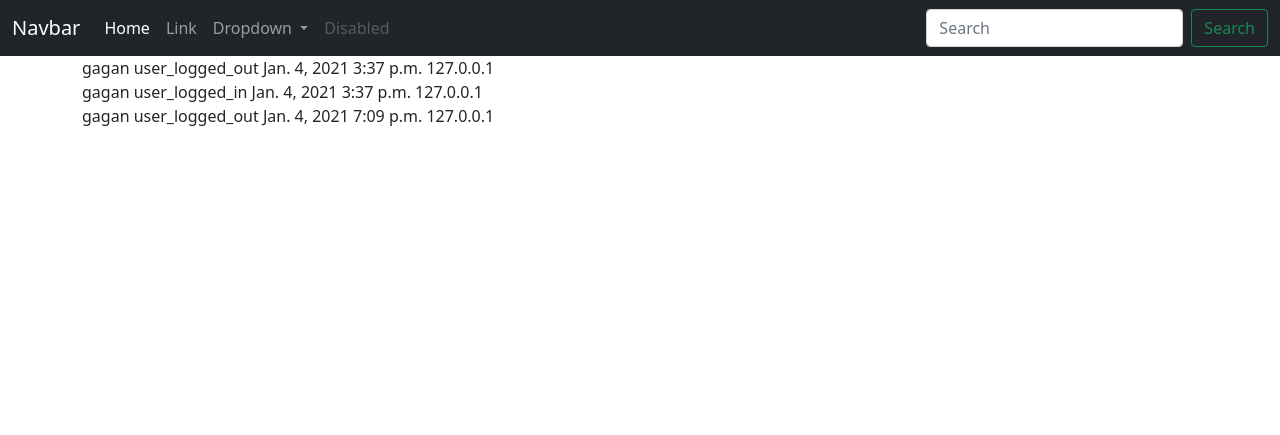
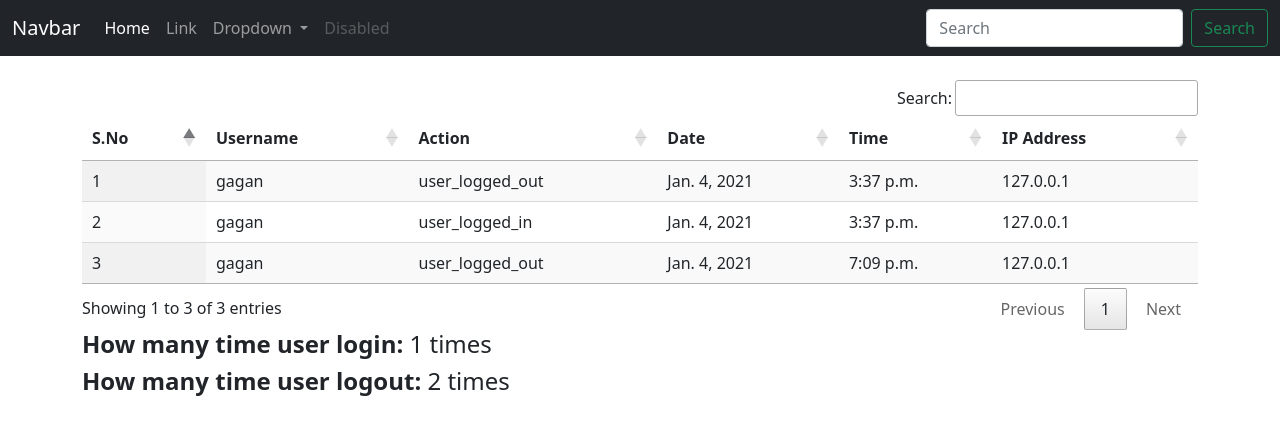
Before and after one commit to er-gagan/User-Loggin-Analytics-Django, a Django app: page /today?id=1 in a window 1280 px wide. Shown: the top 435 px of the page. Run offline with Django 3.2, Linux system fonts and the light colour scheme; data comes from the database, SQL or seed files in the repository; some libraries are stand-ins or nearby versions.

Commit message:
Frontend complete
Frontend complete

```diff
--- a/App/views.py
+++ b/App/views.py
@@ -1,5 +1,5 @@
 from datetime import datetime
-from django.shortcuts import redirect, render
+from django.shortcuts import render
 from .models import AuditEntry
 from django.contrib.auth.models import User
 from django.db.models import Q
@@ -23,13 +23,13 @@ def last(request):
     username = user.username
 
     userLast30daysData = AuditEntry.objects.filter(username__iexact=username)
-    for i in userLast30daysData:
-        print(i.action, i.date, i.time, i.ip, i.username)
+    # for i in userLast30daysData:
+    #     print(i.action, i.date, i.time, i.ip, i.username)
     userLoggedIn = AuditEntry.objects.filter(Q(username__iexact=username) & Q(action__iexact="user_logged_in")).count()
     userLoggedOut = AuditEntry.objects.filter(Q(username__iexact=username) & Q(action__iexact="user_logged_out")).count()
-    print("user Logged in count:",userLoggedIn)
-    print("user Logged out count:",userLoggedOut)
-    return redirect('/')
+    # print("user Logged in count:",userLoggedIn)
+    # print("user Logged out count:",userLoggedOut)
+    return render(request,'App/show.html', {'userData':userLast30daysData, 'userLoggedIn':userLoggedIn, 'userLoggedOut':userLoggedOut})
 
 def yesterday(request):
     Id = request.GET['id']
@@ -44,14 +44,13 @@ def yesterday(request):
     date = year+"-"+month+"-"+day
 
     userYesterdayData = AuditEntry.objects.filter(Q(username__iexact=username) & Q(date__iexact=date))
-    for i in userYesterdayData:
-        print(i.action, i.date, i.time, i.ip, i.username)
+    # for i in userYesterdayData:
+    #     print(i.action, i.date, i.time, i.ip, i.username)
     userLoggedIn = AuditEntry.objects.filter(Q(username__iexact=username) & Q(date__iexact=date) & Q(action__iexact="user_logged_in")).count()
     userLoggedOut = AuditEntry.objects.filter(Q(username__iexact=username) & Q(date__iexact=date) & Q(action__iexact="user_logged_out")).count()
-    print("user Logged in count:",userLoggedIn)
-    print("user Logged out count:",userLoggedOut)
-
-    return redirect('/')
+    # print("user Logged in count:",userLoggedIn)
+    # print("user Logged out count:",userLoggedOut)
+    return render(request,'App/show.html', {'userData':userYesterdayData, 'userLoggedIn':userLoggedIn, 'userLoggedOut':userLoggedOut})
 
 def today(request):
     Id = request.GET['id']
@@ -66,10 +65,10 @@ def today(request):
     date = year+"-"+month+"-"+day
 
     userTodayData = AuditEntry.objects.filter(Q(username__iexact=username) & Q(date__iexact=date))
-    for i in userTodayData:
-        print(i.action, i.date, i.time, i.ip, i.username)
+    # for i in userTodayData:
+    #     print(i.action, i.date, i.time, i.ip, i.username)
     userLoggedIn = AuditEntry.objects.filter(Q(username__iexact=username) & Q(date__iexact=date) & Q(action__iexact="user_logged_in")).count()
     userLoggedOut = AuditEntry.objects.filter(Q(username__iexact=username) & Q(date__iexact=date) & Q(action__iexact="user_logged_out")).count()
-    print("user Logged in count:",userLoggedIn)
-    print("user Logged out count:",userLoggedOut)
-    return render(request,'App/today.html', {'userTodayData':userTodayData})
+    # print("user Logged in count:",userLoggedIn)
+    # print("user Logged out count:",userLoggedOut)
+    return render(request,'App/show.html', {'userData':userTodayData, 'userLoggedIn':userLoggedIn, 'userLoggedOut':userLoggedOut})
--- /dev/null
+++ b/templates/App/show.html
@@ -0,0 +1,31 @@
+{% extends "base.html" %}
+{% load static %}
+{% block body %}
+<div class="container my-4">
+    <table id="example" class="display nowrap" style="width:100%">
+        <thead>
+            <th>S.No</th>
+            <th>Username</th>
+            <th>Action</th>
+            <th>Date</th>
+            <th>Time</th>
+            <th>IP Address</th>
+        </thead>
+        <tbody>
+            {% for i in userData %}
+            <tr>
+                <td>{{forloop.counter}}</td>
+                <td>{{i.username}}</td>
+                <td>{{i.action}}</td>
+                <td>{{i.date}}</td>
+                <td>{{i.time}}</td>
+                <td>{{i.ip}}</td>
+            </tr>
+            {% endfor %}
+        </tbody>
+    </table>
+
+    <h4><b>How many time user login: </b>{{userLoggedIn}} times</h3>
+    <h4><b>How many time user logout: </b>{{userLoggedOut}} times</h3>
+</div>
+{% endblock body %}
--- a/templates/App/today.html
+++ /dev/null
@@ -1,12 +0,0 @@
-{% extends "base.html" %}
-{% block body %}
-<div class="container">
-    {% for i in userTodayData %}
-        {{i.username}}
-        {{i.action}}
-        {{i.date}}
-        {{i.time}}
-        {{i.ip}} <br>
-    {% endfor %}
-</div>
-{% endblock body %}
--- a/templates/base.html
+++ b/templates/base.html
@@ -12,12 +12,16 @@
         integrity="sha384-giJF6kkoqNQ00vy+HMDP7azOuL0xtbfIcaT9wjKHr8RbDVddVHyTfAAsrekwKmP1" crossorigin="anonymous">
 
     <title>User Loggin Tracker!</title>
+    <link rel="stylesheet" type="text/css" href="https://cdn.datatables.net/1.10.22/css/jquery.dataTables.min.css">
+  <link rel="stylesheet" type="text/css" href="https://cdn.datatables.net/buttons/1.6.4/css/buttons.dataTables.min.css">
+  <link rel="stylesheet" type="text/css"
+    href="https://cdn.datatables.net/responsive/2.2.3/css/responsive.dataTables.min.css">
 </head>
 
 <body>
     <nav class="navbar navbar-expand-lg navbar-dark bg-dark">
         <div class="container-fluid">
-            <a class="navbar-brand" href="#">Navbar</a>
+            <a class="navbar-brand" href="/">Navbar</a>
             <button class="navbar-toggler" type="button" data-bs-toggle="collapse"
                 data-bs-target="#navbarSupportedContent" aria-controls="navbarSupportedContent" aria-expanded="false"
                 aria-label="Toggle navigation">
@@ -26,7 +30,7 @@
             <div class="collapse navbar-collapse" id="navbarSupportedContent">
                 <ul class="navbar-nav me-auto mb-2 mb-lg-0">
                     <li class="nav-item">
-                        <a class="nav-link active" aria-current="page" href="#">Home</a>
+                        <a class="nav-link active" aria-current="page" href="/">Home</a>
                     </li>
                     <li class="nav-item">
                         <a class="nav-link" href="#">Link</a>
@@ -70,6 +74,36 @@
     <script src="https://cdn.jsdelivr.net/npm/@popperjs/core@2.5.4/dist/umd/popper.min.js" integrity="sha384-q2kxQ16AaE6UbzuKqyBE9/u/KzioAlnx2maXQHiDX9d4/zp8Ok3f+M7DPm+Ib6IU" crossorigin="anonymous"></script>
     <script src="https://cdn.jsdelivr.net/npm/bootstrap@5.0.0-beta1/dist/js/bootstrap.min.js" integrity="sha384-pQQkAEnwaBkjpqZ8RU1fF1AKtTcHJwFl3pblpTlHXybJjHpMYo79HY3hIi4NKxyj" crossorigin="anonymous"></script>
     -->
+    <script type="text/javascript" charset="utf8" src="https://code.jquery.com/jquery-3.5.1.js"></script>
+
+   <script type="text/javascript" charset="utf8"
+     src="https://cdn.datatables.net/1.10.22/js/jquery.dataTables.min.js"></script>
+   <script type="text/javascript" charset="utf8"
+     src="https://cdn.datatables.net/buttons/1.6.4/js/dataTables.buttons.min.js"></script>
+   <script type="text/javascript" charset="utf8"
+     src="https://cdn.datatables.net/buttons/1.6.4/js/buttons.flash.min.js"></script>
+   <script type="text/javascript" charset="utf8"
+     src="https://cdnjs.cloudflare.com/ajax/libs/jszip/3.1.3/jszip.min.js"></script>
+   <script type="text/javascript" charset="utf8"
+     src="https://cdnjs.cloudflare.com/ajax/libs/pdfmake/0.1.53/pdfmake.min.js"></script>
+   <script type="text/javascript" charset="utf8"
+     src="https://cdnjs.cloudflare.com/ajax/libs/pdfmake/0.1.53/vfs_fonts.js"></script>
+   <script type="text/javascript" charset="utf8"
+     src="https://cdn.datatables.net/buttons/1.6.4/js/buttons.html5.min.js"></script>
+   <script type="text/javascript" charset="utf8"
+     src="https://cdn.datatables.net/buttons/1.6.4/js/buttons.print.min.js"></script>
+   <script src="https://cdn.datatables.net/responsive/2.2.3/js/dataTables.responsive.min.js"></script>
+   <script>
+     $(document).ready(function () {
+       $('#example').DataTable({
+         responsive: true,
+         dom: 'Bfrtip',
+         buttons: [
+           'copy', 'csv', 'excel', 'pdf', 'print'
+         ]
+       });
+     });
+   </script>
 </body>
 
 </html>
```
